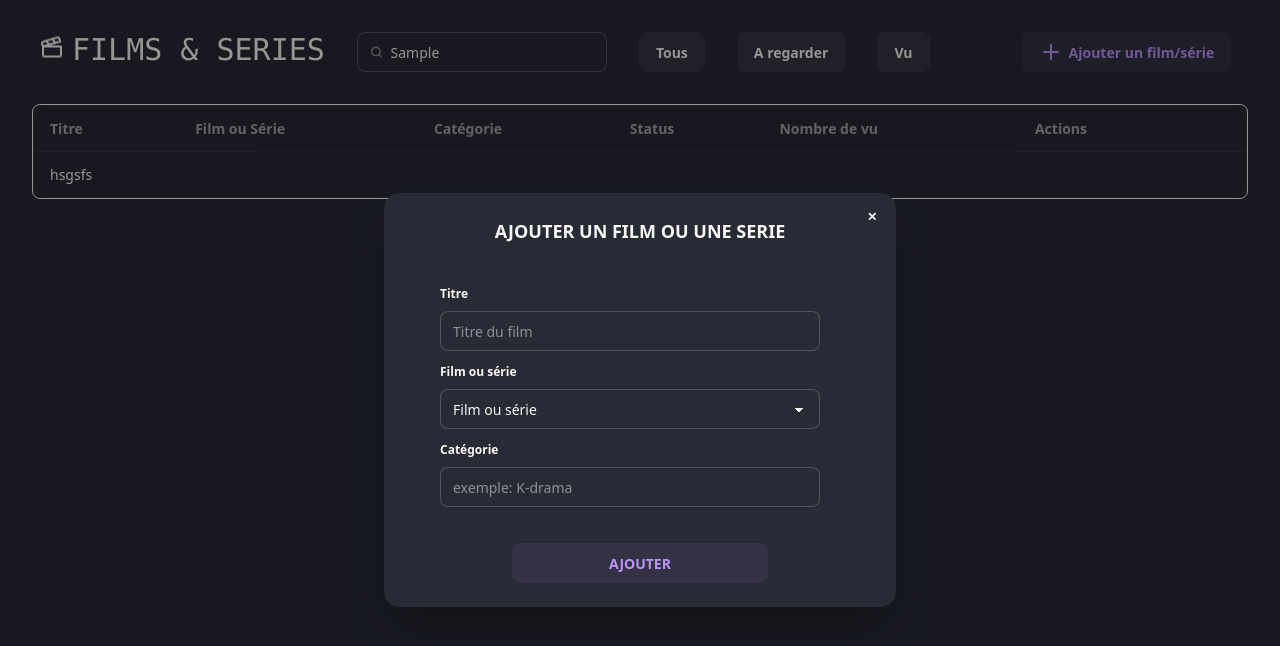
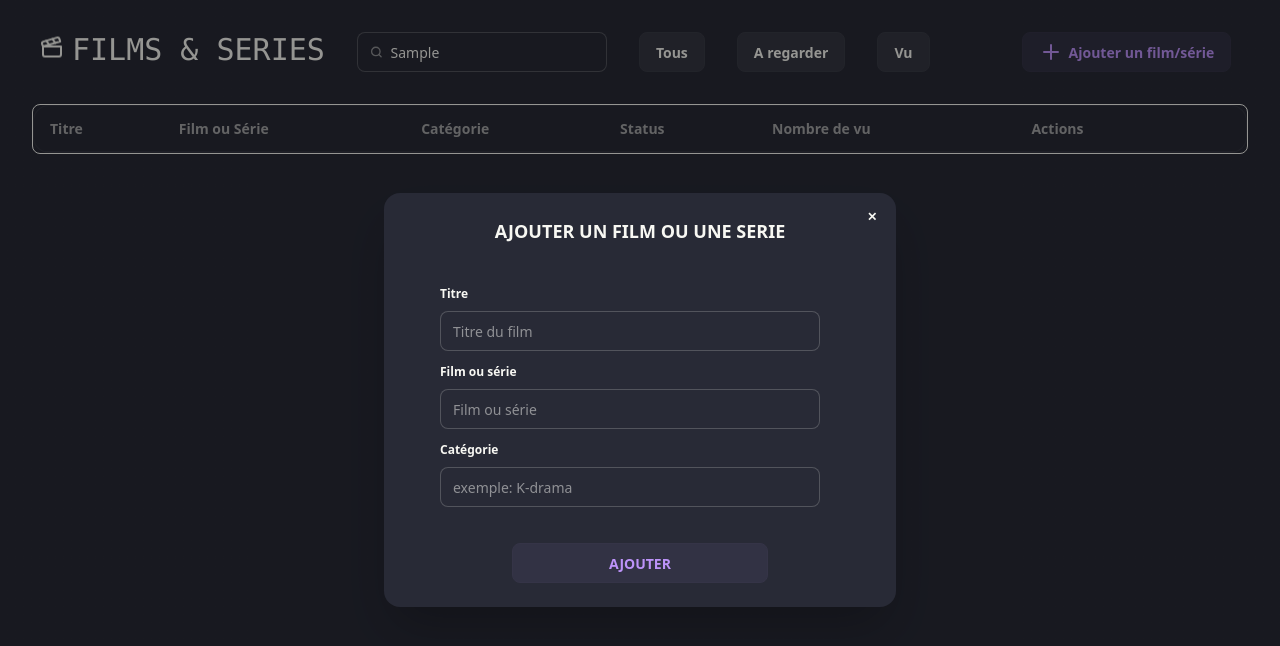
Before and after one commit to Nanasina/film-list, a React (Vite) app: page / in a window 1280 px wide. Both pictures are taken after typing "Sample" into the empty fields and a click on the button "Ajouter un film/série". Shown: the top 646 px of the page. Built offline with nearby package versions, Linux system fonts and the light colour scheme.

Commit message:
btn ajouter et affichage

```diff
--- a/src/components/List.jsx
+++ b/src/components/List.jsx
@@ -1,7 +1,34 @@
-import { Plus, Clapperboard } from "lucide-react";
+import { Plus, Clapperboard, Trash2, Eye } from "lucide-react";
+import { useState } from "react";
 // import { motion, Typewriter } from "motion/react"
 
 function List() {
+
+  const [titre, setTitre] = useState("")
+  const [filmSerie, setFilmSerie] = useState("")
+  const [categorie, setCategorie] = useState("")
+  const [nbrvue, setNbrvue] = useState(0)
+  const [film, setFilm] = useState([])
+
+  function ajouter() {
+    if(titre === "" || filmSerie === "" || categorie === ""){
+      console.log("Veuilllez remplir tous les champs")
+      return;
+    }
+
+    const nouveauFilm = {
+      titre,
+      filmSerie,
+      categorie,
+    }
+
+    setFilm([...film, nouveauFilm]);
+
+    setTitre("");
+    setFilmSerie("");
+    setCategorie("")
+  }
+
 
   return (
     <>
@@ -51,10 +78,19 @@ function List() {
       </tr>
     </thead>
     <tbody>
-      {/* row 1 */}
-      <tr>
-        <td>hsgsfs</td>
+      {film.map((f, index) => (
+        <tr key={index}>
+        <th>{f.titre}</th>
+        <th>{f.filmSerie}</th>
+        <th>{f.categorie}</th>
+        <th></th>
+        <th>{nbrvue}</th>
+        <th className="flex gap-1">
+          <button type="button" className="btn btn-soft btn-info"><Eye className="w-4 h-4"/></button>
+          <button type="button" className="btn btn-soft btn-error"><Trash2 className="w-4 h-4" /></button>
+        </th>
       </tr>
+      ))}
     </tbody>
   </table>
 </div>
@@ -71,27 +107,37 @@ function List() {
    <div className="m-8">
     <fieldset className="fieldset">
       <legend className="fieldset-legend">Titre</legend>
-      <input type="text" className="input w-95" placeholder="Titre du film" />
+      <input type="text"
+         className="input w-95"
+         placeholder="Titre du film"
+         value={titre}
+         onChange={(e) => setTitre(e.target.value)}
+         />
   </fieldset>
 
    <fieldset className="fieldset">
       <legend className="fieldset-legend">Film ou série</legend>
-      <select defaultValue="Film ou série" className="select w-95">
-        <option disabled={true} >Film ou série</option>
-        <option>Film</option>
-        <option>Série</option>
-
-     </select>
+      <input type="text"
+      className="input w-95"
+      placeholder="Film ou série"
+      value={filmSerie}
+      onChange={(e) => setFilmSerie(e.target.value)}
+      />
   </fieldset>
 
    <fieldset className="fieldset">
       <legend className="fieldset-legend">Catégorie</legend>
-      <input type="text" className="input w-95" placeholder="exemple: K-drama" />
+      <input type="text"
+      className="input w-95"
+      placeholder="exemple: K-drama"
+       value={categorie}
+      onChange={(e) => setCategorie(e.target.value)}
+      />
   </fieldset>
    </div>
 
    <div className="flex justify-center items-center">
-    <button className="btn btn-soft btn-secondary btn-wide ">AJOUTER</button>
+    <button className="btn btn-soft btn-secondary btn-wide" onClick={ajouter} >AJOUTER</button>
    </div>
 
   </div>
```
